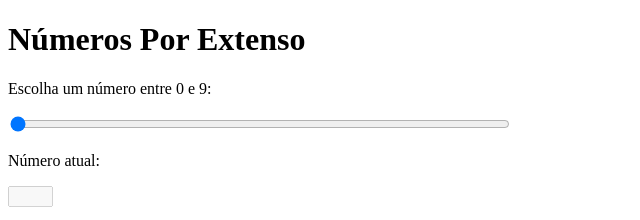
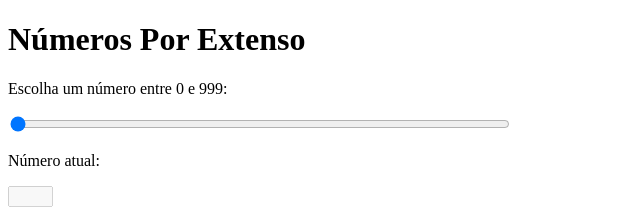
Before and after one commit to madsoncoelho/FullNumber, a plain HTML site: page index.html in a window 1280 px wide. Shown: the top 220 px of the page, 0-640 px from the left. Drawn offline with Linux system fonts and the light colour scheme.

```diff
--- a/index.html
+++ b/index.html
@@ -9,7 +9,7 @@
 <body>
     <div class="main">
         <h1>Números Por Extenso</h1>
-        <p>Escolha um número entre 0 e 9:</p>
+        <p>Escolha um número entre 0 e 999:</p>
         <input id="inputRange" type="range" min="0" max="999" value="0" step="1.0" />
         <p>Número atual:</p>
         <input id="currentNumber" type="text" disabled readonly />
```
Also changed, not shown: screenshot.png.
